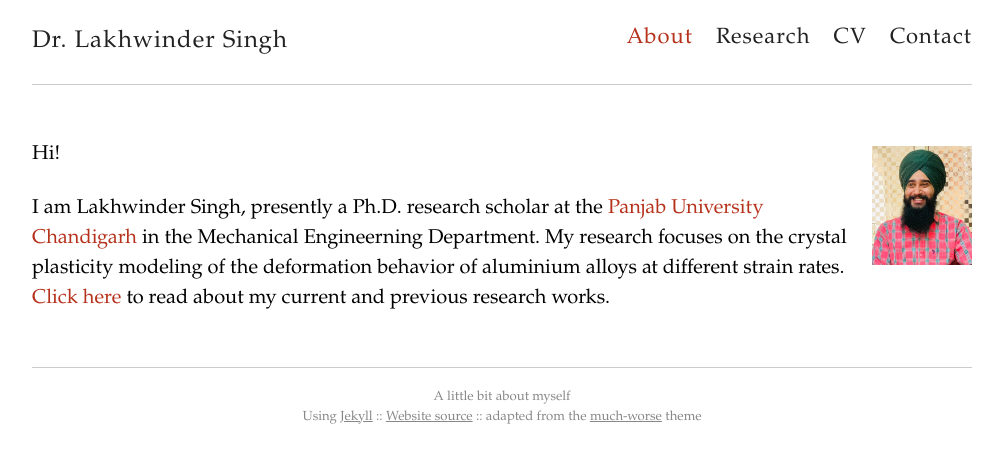
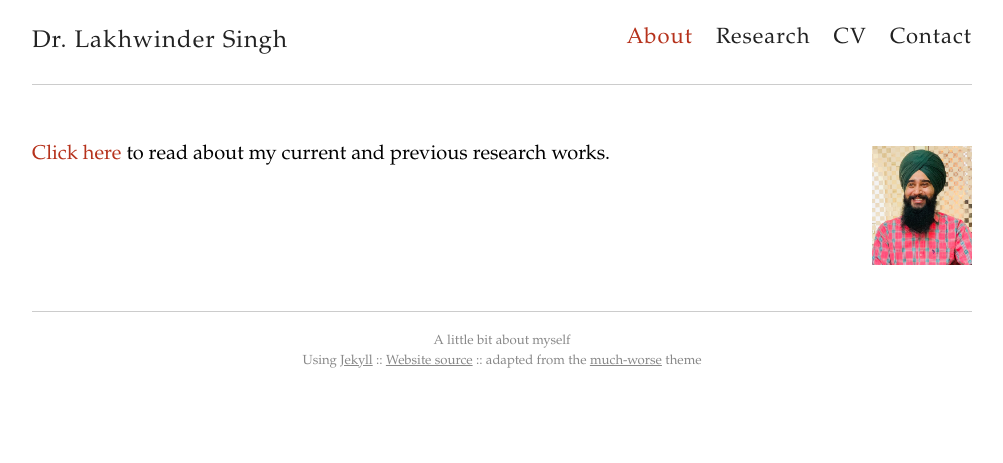
Before and after one commit to lakhwinder07/lakhwinder07.github.io, a Jekyll site: the page built from index.md, in a window 1280 px wide. Shown: the top 463 px of the page, without its empty margins (138-1141 px from the left). Built offline with Jekyll 4.4.1, drawn with Linux system fonts in a browser that asks for light colours.

Commit message:
Update index.md

```diff
--- a/index.md
+++ b/index.md
@@ -6,7 +6,4 @@ permalink: /
 
 {% include image.html url="/images/lucky.jpg" width="100px" align="right" %}
 
-Hi!
-
-I am Lakhwinder Singh, presently a Ph.D. research scholar at the [Panjab University Chandigarh](https://www.puchd.ac.in/) in the Mechanical Engineerning Department. My research focuses on the crystal plasticity modeling of the deformation behavior of aluminium alloys at different strain rates.
 [Click here](https://scholar.google.com/citations?user=EJgs6AIAAAAJ) to read about my current and previous research works.
```
